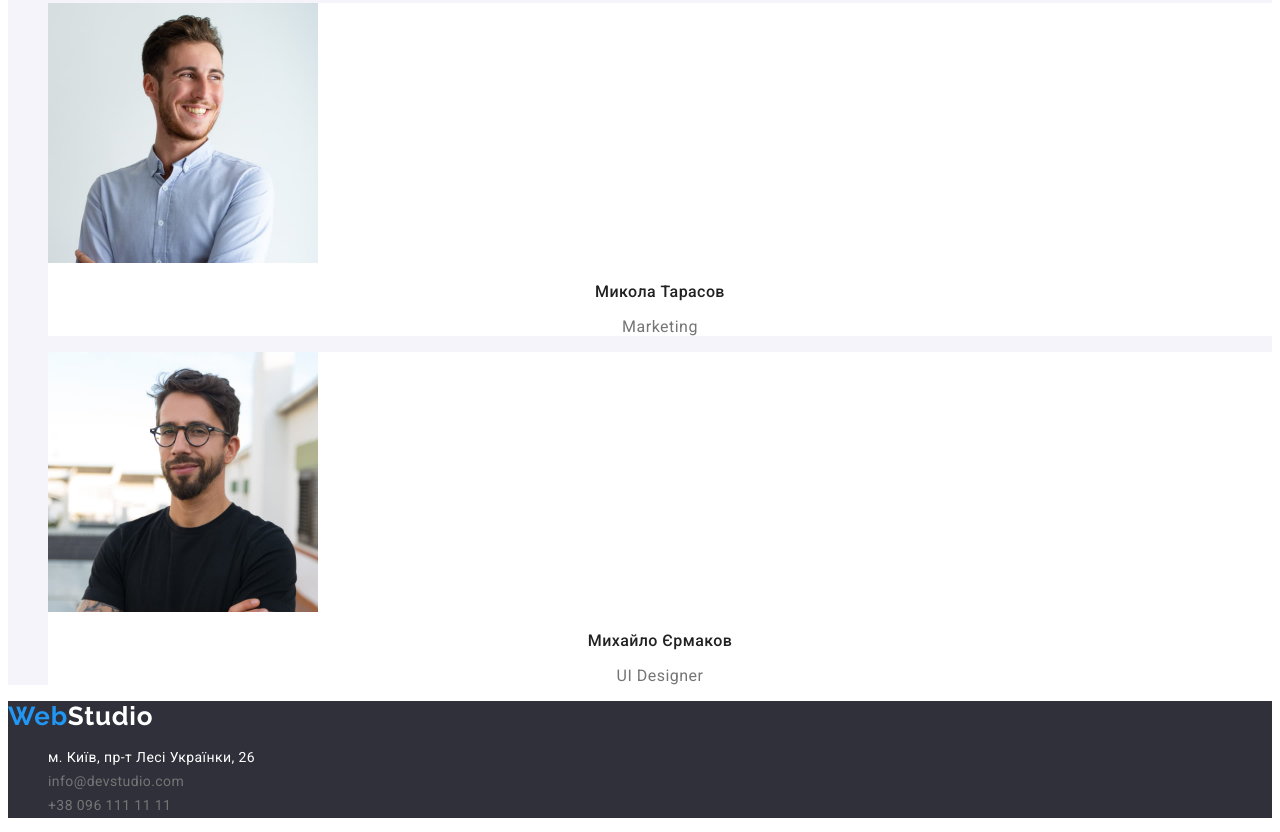
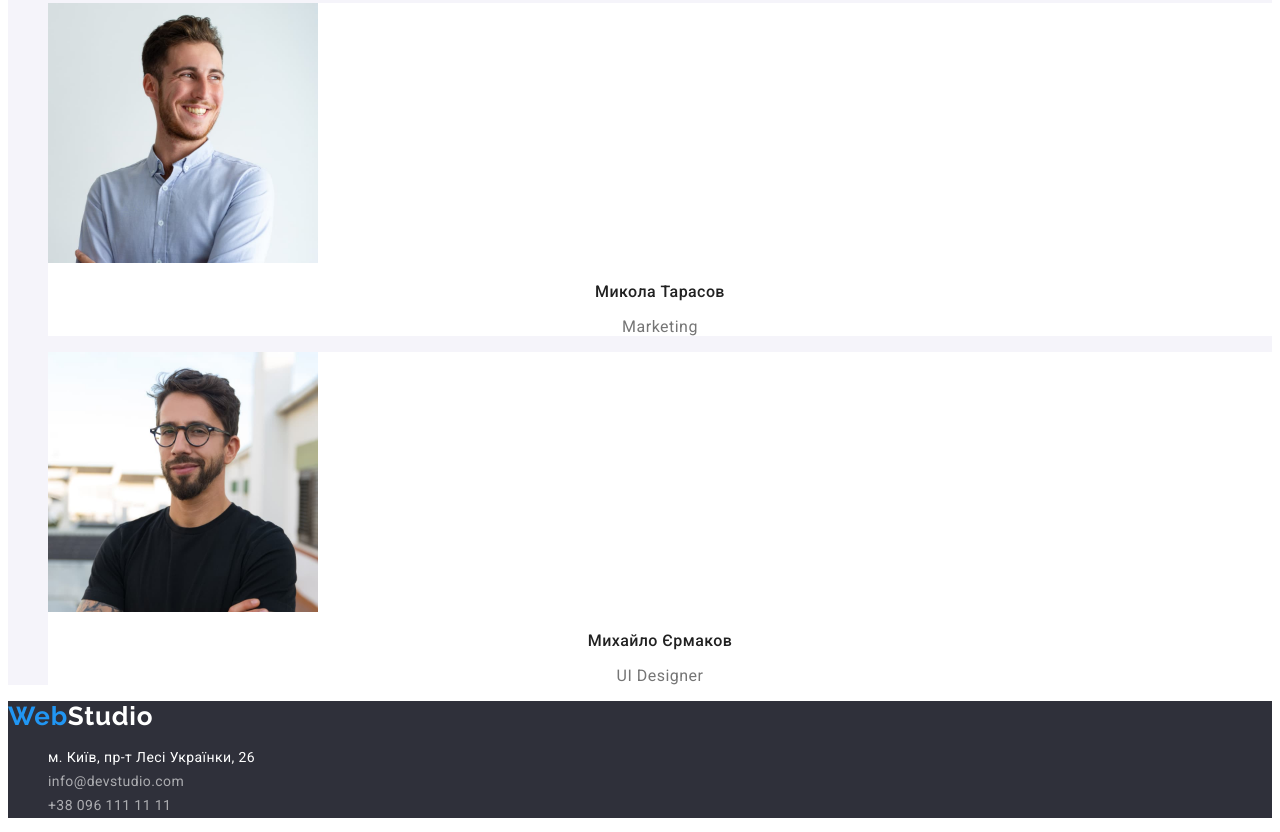
Before and after one commit to datsenkoillia/goit-markup-hw-02, a plain HTML site: page index.html in a window 1280 px wide. Shown: the part 2378-3210 px from the top of the page. Drawn offline with Linux system fonts and the light colour scheme.

Commit message:
Update styles.css
.contact-link-footer fix

```diff
--- a/css/styles.css
+++ b/css/styles.css
@@ -166,7 +166,7 @@ body {
 
 .contact-link-footer {
   line-height: 1.71;
-  color: var(--color-secondary);
+  color:rgba(255, 255, 255, 0.6);;
   font-style: normal;
 }
 
```
